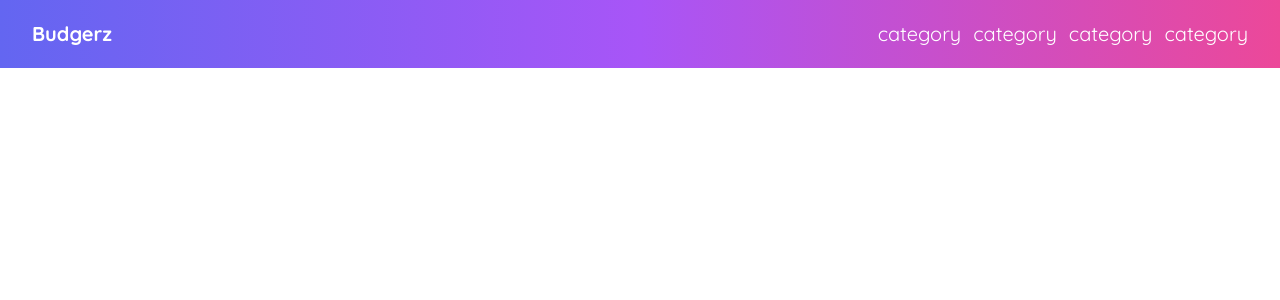
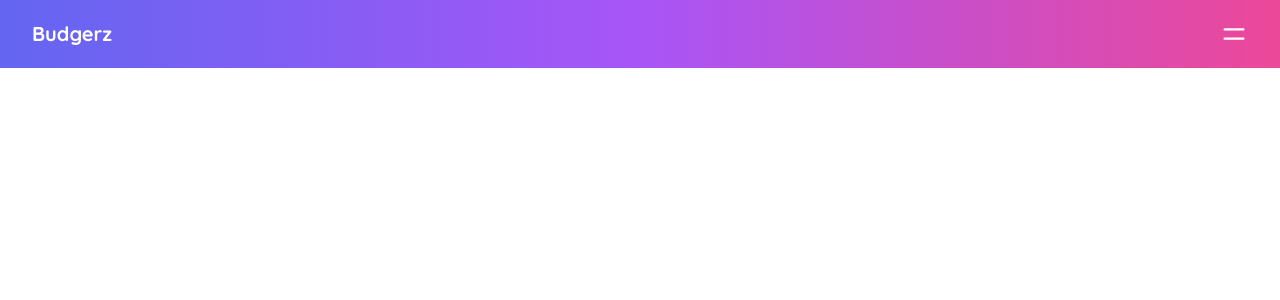
Before and after one commit to Rgerard96/Finance-Manager---Budgerz, a Next.js app: page / in a window 1280 px wide. Shown: the top 300 px of the page. Built offline with nearby package versions, Linux system fonts and the light colour scheme.

Commit message:
adjust header component

```diff
--- a/components/Header.js
+++ b/components/Header.js
@@ -6,15 +6,8 @@ export default function Header() {
   return (
     <div className='bg-gradient-to-r from-indigo-500 via-purple-500 to-pink-500 p-5 md:px-8 text-white font-bold text-xl fixed top-0 left-0 right-0'>
       <div className='container mx-auto flex justify-between'>
-        <UserCircleIcon className=' w-7 sm:hidden' />
         <div>Budgerz</div>
-        <MenuAlt4Icon className=' w-7 sm:hidden' />
-        <div className='hidden sm:flex items-center space-x-3 font-normal'>
-          <a>category</a>
-          <a>category</a>
-          <a>category</a>
-          <a>category</a>
-        </div>
+        <MenuAlt4Icon className='w-7 cursor-pointer' />
       </div>
     </div>
   );
```
